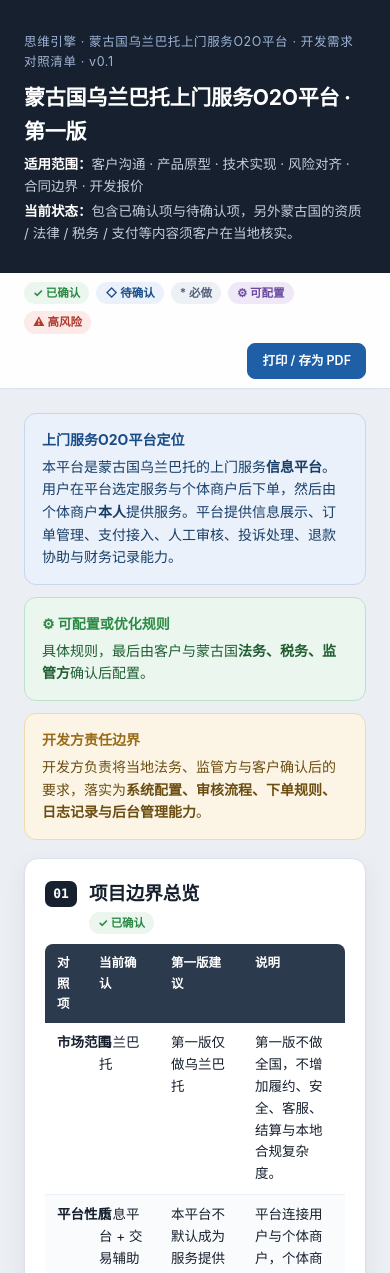
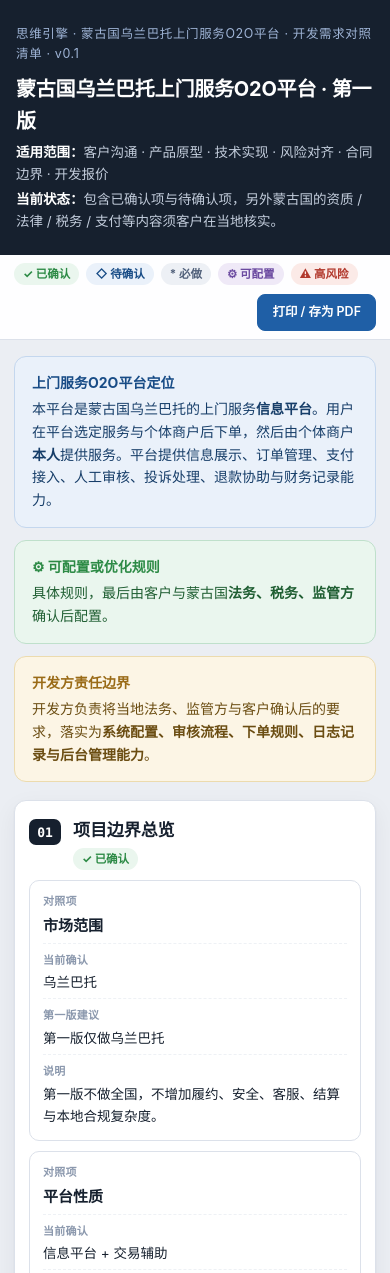
Before and after one commit to wayan8912/swyq-share, a plain HTML site: page index.html in a window 390 px wide. Shown: the top 1273 px of the page. Drawn offline with Linux system fonts and the light colour scheme.

Commit message:
Update table styles and add responsive design

```diff
--- a/index.html
+++ b/index.html
@@ -76,7 +76,7 @@
   h3.sub{font-size:15px;font-weight:650;margin:18px 0 2px;padding-left:11px;border-left:4px solid var(--accent)}
 
   table{width:100%;border-collapse:collapse;font-size:13.5px;margin:10px 0 6px;table-layout:fixed}
-  th,td{padding:9px 12px;text-align:left;vertical-align:top;word-break:break-word;border-bottom:1px solid var(--line-2)}
+  th,td{padding:9px 12px;text-align:left;vertical-align:top;word-break:normal;overflow-wrap:break-word;border-bottom:1px solid var(--line-2)}
   th{background:var(--th);color:#fff;font-size:12.5px;font-weight:600;border-bottom:none}
   thead th:first-child{border-top-left-radius:8px} thead th:last-child{border-top-right-radius:8px}
   tbody tr:nth-child(even) td{background:#FAFBFC}
@@ -101,7 +101,35 @@
   #top{position:fixed;right:18px;bottom:18px;z-index:40;background:var(--ink);color:#fff;border:none;width:42px;height:42px;border-radius:50%;font-size:18px;cursor:pointer;opacity:0;pointer-events:none;transition:.2s;box-shadow:var(--shadow)}
   #top.show{opacity:.9;pointer-events:auto}
 
-  @media (max-width:780px){ .toc ol{columns:1} .lead,.body{margin-left:0} .hero h1{font-size:21px} }
+  /* 平板：目录两列、取消左缩进 */
+  @media (max-width:820px){
+    .toc ol{columns:2}
+    .lead,.body{margin-left:0}
+    .hero h1{font-size:22px}
+  }
+  /* 手机：表格改为竖向卡片，避免字段挤在一起 */
+  @media (max-width:640px){
+    body{font-size:14.5px}
+    .hero{padding:24px 16px 22px} .hero h1{font-size:20px}
+    .bar .wrap{padding:8px 14px} main{padding:16px 14px 56px}
+    .toc{padding:14px 14px} .toc ol{columns:1}
+    .sec{padding:16px 14px 10px;border-radius:12px}
+    .sh h2{font-size:17px} .lead{margin:4px 0 12px}
+    h3.sub{margin:16px 0 2px}
+
+    /* 关键：每一行变成一张竖排卡片，单元格上下堆叠 */
+    table{table-layout:auto;margin:10px 0 4px}
+    thead{display:none;}                                    /* 表头隐藏，标题改放进每个单元格 */
+    tr{display:block;border:1px solid var(--line);border-radius:10px;
+       background:#fff;margin:0 0 10px;padding:4px 13px 9px;}
+    tbody tr:nth-child(even) td{background:transparent;}    /* 卡片模式取消斑马纹 */
+    td{display:block;border:none;padding:8px 0 4px;}
+    td:not(:last-child){border-bottom:1px dashed var(--line-2);}
+    td::before{content:attr(data-label);display:block;       /* 把表头文字作为小标题显示 */
+       font-size:11px;font-weight:700;color:var(--ink-3);
+       letter-spacing:.02em;margin-bottom:3px;}
+    td.k{white-space:normal;font-size:15px;}
+  }
   @media (prefers-reduced-motion:reduce){*{transition:none!important;scroll-behavior:auto} html{scroll-behavior:auto}}
   @media print{
     .bar,.toc,#top{display:none!important}
@@ -643,6 +671,15 @@
 <script>
   var t=document.getElementById('top');
   addEventListener('scroll',function(){ t.classList.toggle('show', scrollY>500); },{passive:true});
+
+  // 自动把每个表头文字写进同列单元格的 data-label，供手机竖排卡片显示标题（无需手动给每个单元格加标签）
+  document.querySelectorAll('table').forEach(function(tb){
+    var heads=[].map.call(tb.querySelectorAll('thead th'), function(th){ return th.textContent.trim(); });
+    if(!heads.length) return;
+    tb.querySelectorAll('tbody tr').forEach(function(tr){
+      [].forEach.call(tr.children, function(td,i){ if(heads[i]) td.setAttribute('data-label', heads[i]); });
+    });
+  });
 </script>
 </body>
 </html>
```
